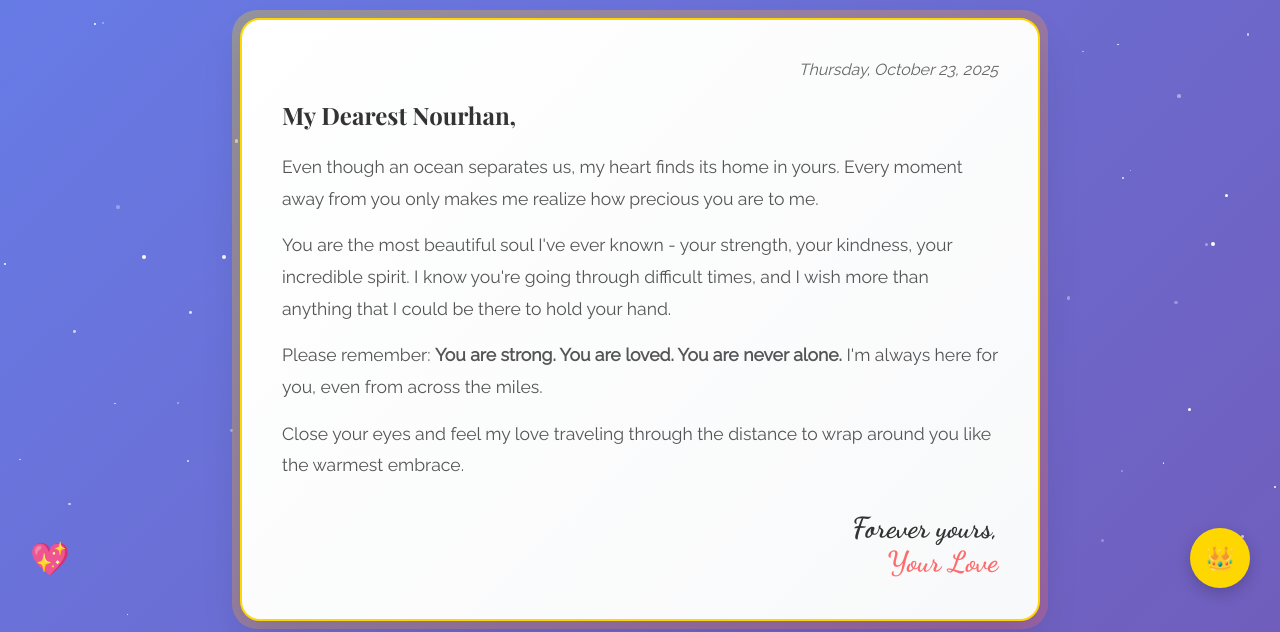
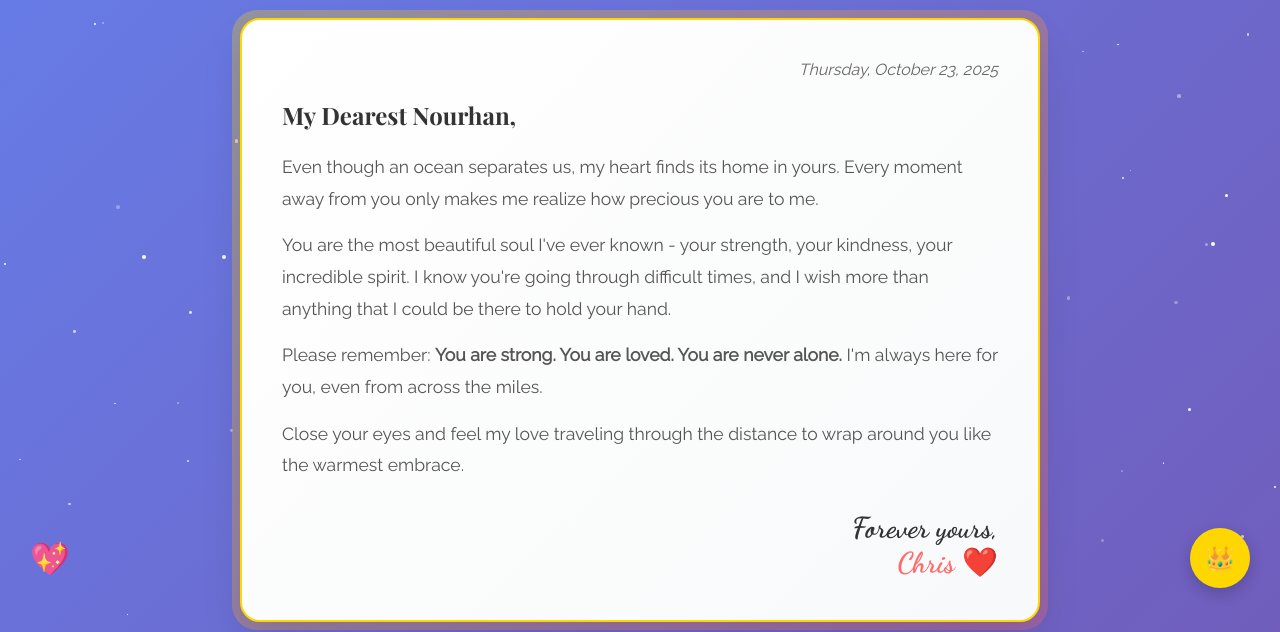
Before and after one commit to renzdrepro-wq/My-queen, a plain HTML site: page index.html in a window 1280 px wide. Shown: the part 182-814 px from the top of the page. Drawn offline with nearby package versions, Linux system fonts and the light colour scheme.

Commit message:
index.html

```diff
--- a/index.html
+++ b/index.html
@@ -36,7 +36,7 @@
                     </p>
                     <p class="letter-closing">
                         Forever yours,<br>
-                        <span class="signature">Your Love</span>
+                        <span class="signature">Chris ❤️</span>
                     </p>
                 </div>
             </div>
```
